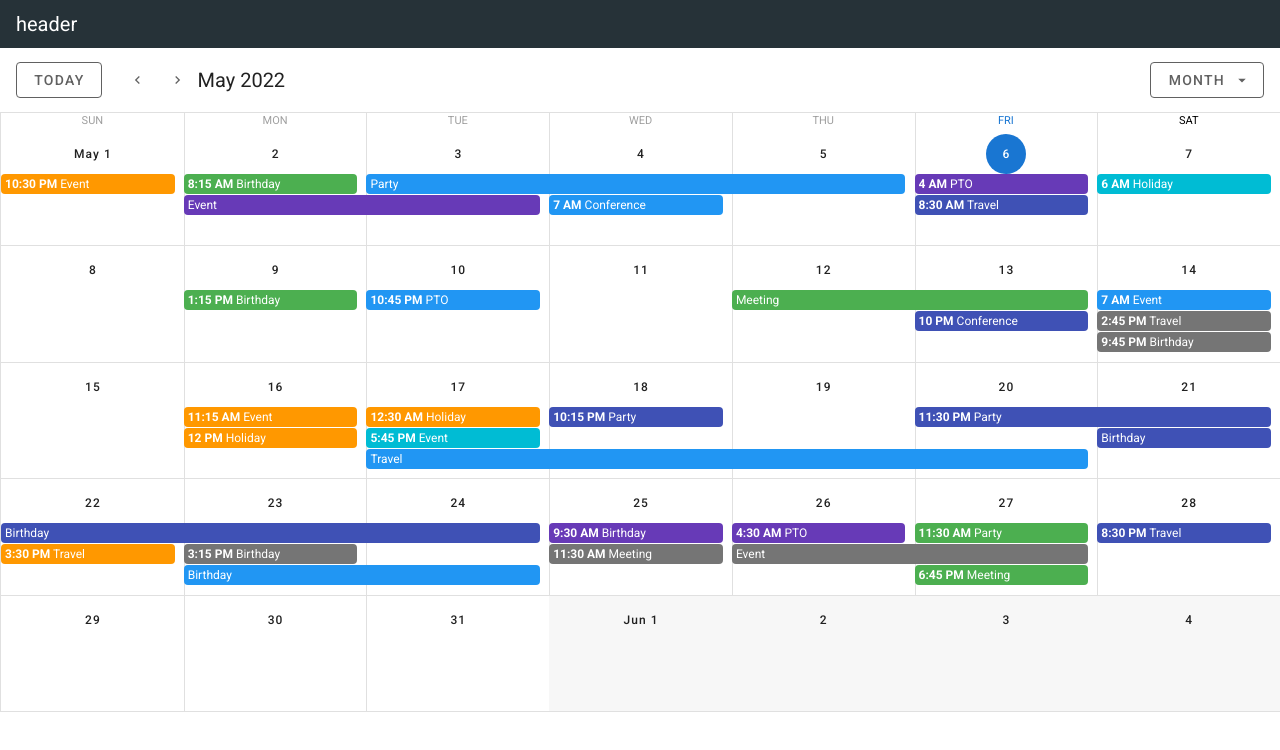
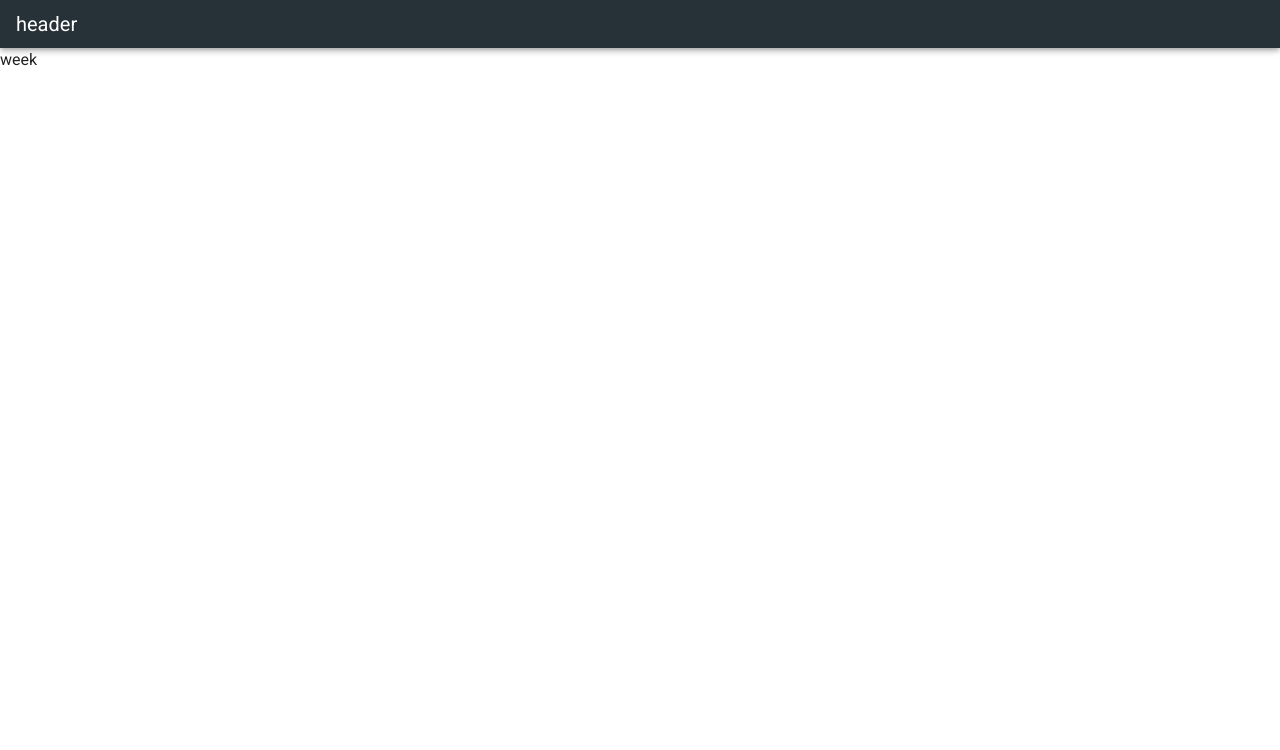
Before and after one commit to FirsovDmitriy/schedule-app, a Vue app: page / in a window 1280 px wide. Shown: the top 750 px of the page. Built offline with nearby package versions, Linux system fonts and the light colour scheme.

Commit message:
Added WeekGrid component

```diff
--- a/src/App.vue
+++ b/src/App.vue
@@ -9,7 +9,8 @@
 
 <script>
 import TheHeader from '@/components/TheHeader'
-import TimelineWeek from '@/components/TimelineWeek'
+// import TimelineWeek from '@/components/TimelineWeek'
+import TimelineWeek from '@/components/calendar/TimelineWeek'
 
 export default {
   name: 'App',
--- /dev/null
+++ b/src/components/calendar/TimelineWeek.vue
@@ -0,0 +1,17 @@
+<template>
+  <v-row>
+    <v-col>
+      week
+    </v-col>
+  </v-row>
+</template>
+
+<script>
+export default {
+  data () {
+    return {
+      today: new Date()
+    }
+  }
+}
+</script>
```
Also changed, not shown: src/components/calendar/WeekGrid.vue (added, +13 -0 lines).
